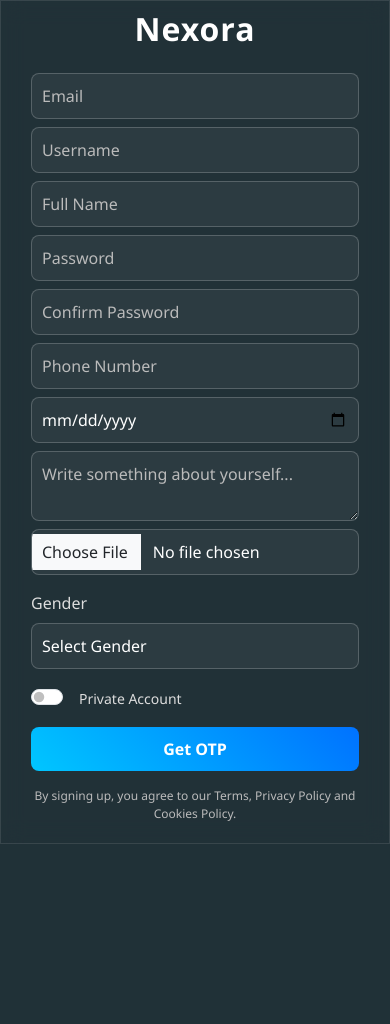
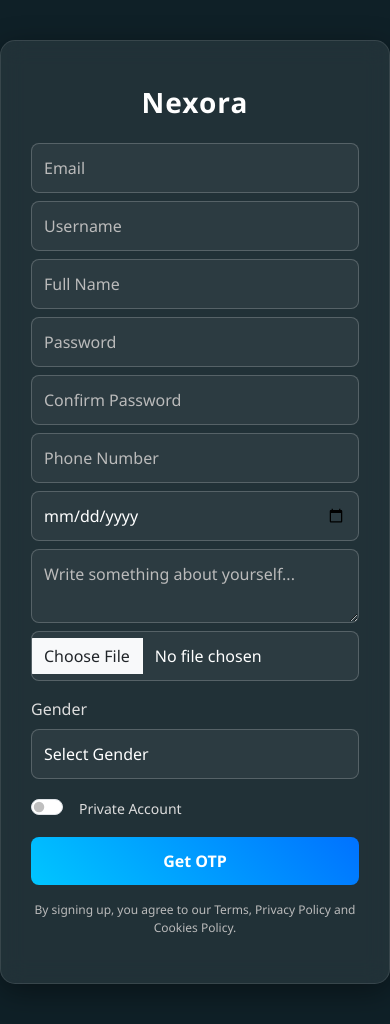
Before and after one commit to Prashant-4-4-4/nexora, a Django app: page /signup/ in a window 390 px wide. Before the commit the page ends 844 px from the top, so only its background shows below. Run offline with Django 5.2, Linux system fonts and the light colour scheme.

Commit message:
Make signup and login more responsive

```diff
--- a/nexora/templates/nexora/login.html
+++ b/nexora/templates/nexora/login.html
@@ -86,9 +86,7 @@
 
     @media (max-width: 576px) {
       .login-box {
-        margin: 0;
-        height: 100vh;
-        border-radius: 0;
+        border-radius: 10px;
         display: flex;
         flex-direction: column;
         justify-content: center;
--- a/nexora/templates/nexora/signup.html
+++ b/nexora/templates/nexora/signup.html
@@ -12,6 +12,7 @@
         body {
             background: linear-gradient(135deg, #0f2027, #203a43, #2c5364);
             font-family: 'Segoe UI', sans-serif;
+            margin: 0;
         }
 
         /* Card */
@@ -34,6 +35,7 @@
             color: #fff;
             letter-spacing: 1px;
             margin-bottom: 20px;
+            display: block;
         }
 
         /* Inputs */
@@ -42,7 +44,8 @@
             border: 1px solid rgba(255, 255, 255, 0.2);
             color: #fff;
             border-radius: 8px;
-            padding: 10px;
+            padding: 12px;
+            font-size: 16px; /* prevents zoom on mobile */
             transition: 0.3s;
         }
 
@@ -50,26 +53,24 @@
             color: #bbb;
         }
 
-        /* Focus effect */
         .form-control:focus {
             border-color: #00c6ff;
             box-shadow: 0 0 8px rgba(0, 198, 255, 0.6);
             background: rgba(255, 255, 255, 0.08);
-        }
-
-        /* Gender select dropdown options */
-        .form-control[name="gender"] option {
-            background: #203a43;
             color: #fff;
         }
 
-        .form-control[name="gender"] option:hover {
-            background: #2c5364;
-            color: #fff;
+        /* Date label fix */
+        .form-label-small {
+            color: #bbb;
+            font-size: 13px;
+            margin-bottom: 4px;
         }
 
-        .form-control[name="gender"] option[disabled] {
-            color: #bbb;
+        /* Select dropdown */
+        select.form-control option {
+            background: #203a43;
+            color: #fff;
         }
 
         /* Button */
@@ -79,7 +80,8 @@
             color: white;
             font-weight: 600;
             border-radius: 8px;
-            padding: 10px;
+            padding: 12px;
+            font-size: 16px;
             transition: 0.3s;
         }
 
@@ -89,10 +91,6 @@
         }
 
         /* Toggle */
-        .form-check-input {
-            cursor: pointer;
-        }
-
         .toggle-label {
             color: #ddd;
             font-size: 14px;
@@ -112,13 +110,15 @@
                 background: #0f2027;
             }
 
+
             .signup-box {
-                margin: 0;
-                height: 100vh;
-                border-radius: 0;
-                display: flex;
-                flex-direction: column;
-                justify-content: center;
+                margin: 40px auto;
+            }
+
+
+            .logo {
+                font-size: 28px;
+                margin-top: 10px;
             }
         }
     </style>
@@ -152,10 +152,13 @@
 
             <input type="password" class="form-control mb-2" name="confirmpass" placeholder="Confirm Password" required>
 
-            <input  type="tel"  class="form-control mb-2"  name="phone"  placeholder="Phone Number"  maxlength="10" pattern="[0-9]{10}"  inputmode="numeric" required>
+            <input type="tel" class="form-control mb-2" name="phone" placeholder="Phone Number"
+                maxlength="10" pattern="[0-9]{10}" inputmode="numeric" required>
 
-            <input type="date" class="form-control mb-2" name="dob" placeholder="DOB" required >
-            <textarea class="form-control mb-2" name="bio" placeholder="Write something about yourself..." maxlength="300"></textarea>
+            <input type="date" class="form-control mb-2" name="dob" required>
+
+            <textarea class="form-control mb-2" name="bio"
+                placeholder="Write something about yourself..." maxlength="300"></textarea>
 
             <input type="file" class="form-control mb-3" name="profile_img" accept="image/*">
 
--- a/nexora/views.py
+++ b/nexora/views.py
@@ -16,20 +16,16 @@ def index(request):
 
     return redirect('home')
 
-
-
 def login(request):
     if request.method == "POST":
         identifier = request.POST.get('identifier').strip()
         password = request.POST.get('pass').strip()
 
-        # Find user by email or username
         user = User.objects.filter(email=identifier).first()
         if not user:
             user = User.objects.filter(username=identifier).first()
 
         if user and user.check_password(password):
-            # Store user id in session
             request.session['user_id'] = user.id
             messages.success(request, "Login successful!")
             return redirect('home')
@@ -39,19 +35,16 @@ def login(request):
 
     return render(request, "nexora/login.html")
 
-
 def forget_password(request):
-
     if request.method == "POST" :
         email = request.POST.get('email')
         user = User.objects.filter(email=email).first()
         if user:
             otp = random.randint(100000, 999999)
 
-            # Send OTP email
             send_mail(
-            subject="Nexora Password Reset OTP",
-            message=f"""Hello,
+                subject="Nexora Password Reset OTP",
+                message=f"""Hello,
 
             We received a request to reset the password for your Nexora account. To proceed, please use the OTP below:
 
@@ -64,9 +57,9 @@ def forget_password(request):
             Best regards,
             The Nexora Team
             """,
-            from_email="supportnexora@gmail.com",
-            recipient_list=[email],
-            fail_silently=False
+                from_email="supportnexora@gmail.com",
+                recipient_list=[email],
+                fail_silently=False
             )
 
             request.session['reset_email'] = email
@@ -123,7 +116,6 @@ def change_password(request):
         user.set_password(new_pass)
         user.save()
 
-        # cleanup session
         request.session.pop('otp', None)
         request.session.pop('reset_email', None)
 
@@ -132,7 +124,6 @@ def change_password(request):
 
     return render(request, "nexora/change-pass.html")
 
-# Step 1: Send OTP and show OTP page
 def signup(request):
     if request.method == "POST":
         profile_file = request.FILES.get('profile_img')
@@ -156,12 +147,10 @@ def signup(request):
         else:
             signup_data['profile_image_path'] = None
 
-        # Validate passwords
         if signup_data['password'] != signup_data['password2']:
             messages.warning(request, "Passwords don't match")
             return redirect('signup')
 
-        # Validate username
         if User.objects.filter(username=signup_data['username']).exists():
             messages.warning(request, "Username already exists")
             return redirect('signup')
@@ -172,13 +161,12 @@ def signup(request):
             messages.warning(request, "Username can only contain letters, numbers, and underscores.")
             return redirect('signup')
 
-        # Generate OTP
         otp = random.randint(100000, 999999)
 
-        # Send OTP email
-        send_mail(
-            subject="Nexora Account Verification OTP",
-            message=f"""Hello,
+        try:
+            send_mail(
+                subject="Nexora Account Verification OTP",
+                message=f"""Hello,
 
             Thank you for signing up for Nexora! To complete your account registration, please use the OTP provided below:
 
@@ -191,22 +179,23 @@ def signup(request):
             Best regards,
             The Nexora Team
             """,
-            from_email="supportnexora@gmail.com",
-            recipient_list=[signup_data['email']],
-            fail_silently=False
+                from_email="supportnexora@gmail.com",
+                recipient_list=[signup_data['email']],
+                fail_silently=False,
+                timeout=15
             )
+        except Exception as e:
+            messages.error(request, f"Error sending email: {str(e)}")
+            return redirect('signup')
 
-        # Store signup data and OTP in session
         request.session['signup_data'] = signup_data
         request.session['otp'] = str(otp)
-        request.session.set_expiry(450)  # 7.5 minutes
+        request.session.set_expiry(450)
 
         return render(request, "nexora/otp.html")
 
     return render(request, "nexora/signup.html")
 
-
-# Step 2: Verify OTP and create user
 def verify_otp(request):
     if request.method == "POST":
         entered_otp = request.POST.get('enteredOtp')
@@ -225,16 +214,16 @@ def verify_otp(request):
             else:
                 final_path = 'images/default.png'
 
-            # Create user (no logedin field)
             bio = signup_data.get('bio', '')
             bio = bio.replace('\r\n', '\n').replace('\r', '\n')
             bio = "\n".join(line.strip() for line in bio.split("\n") if line.strip())
+
             user = User(
                 name=signup_data['name'],
                 email=signup_data['email'],
                 username=signup_data['username'],
                 phone=signup_data['phone'],
-                dob=signup_data['dob'],
+                dob=signup_data['dob'] if signup_data['dob'] else None,
                 is_private = signup_data['is_private'],
                 gender = signup_data['gender'],
                 bio = bio,
@@ -243,10 +232,8 @@ def verify_otp(request):
             user.set_password(signup_data['password'])
             user.save()
 
-            # Store user id in session to mark logged in
             request.session['user_id'] = user.id
 
-            # Clear session OTP & signup_data
             request.session.pop('signup_data')
             request.session.pop('otp')
 
```
Also changed, not shown: nexora/templates/nexora/otp.html (+29 -22 lines), db.sqlite3.
